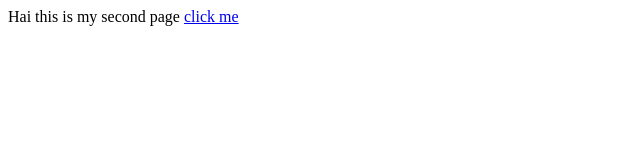
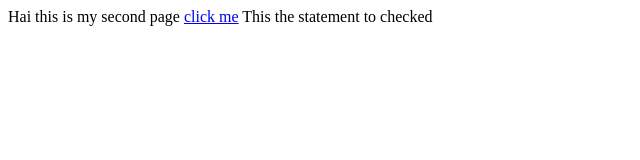
Before and after one commit to GajendranMohan/git-training1, a plain HTML site: page second.html in a window 1280 px wide. Shown: the whole page, without its empty margins (0-640 px from the left). Drawn offline with Linux system fonts and the light colour scheme.

Commit message:
performed change by adding the line

```diff
--- a/second.html
+++ b/second.html
@@ -4,5 +4,6 @@
 </head>
 <body>
 Hai this is my second page <a href="index.html">click me</a>
+This the statement to checked
 </body>
 </html>
```
